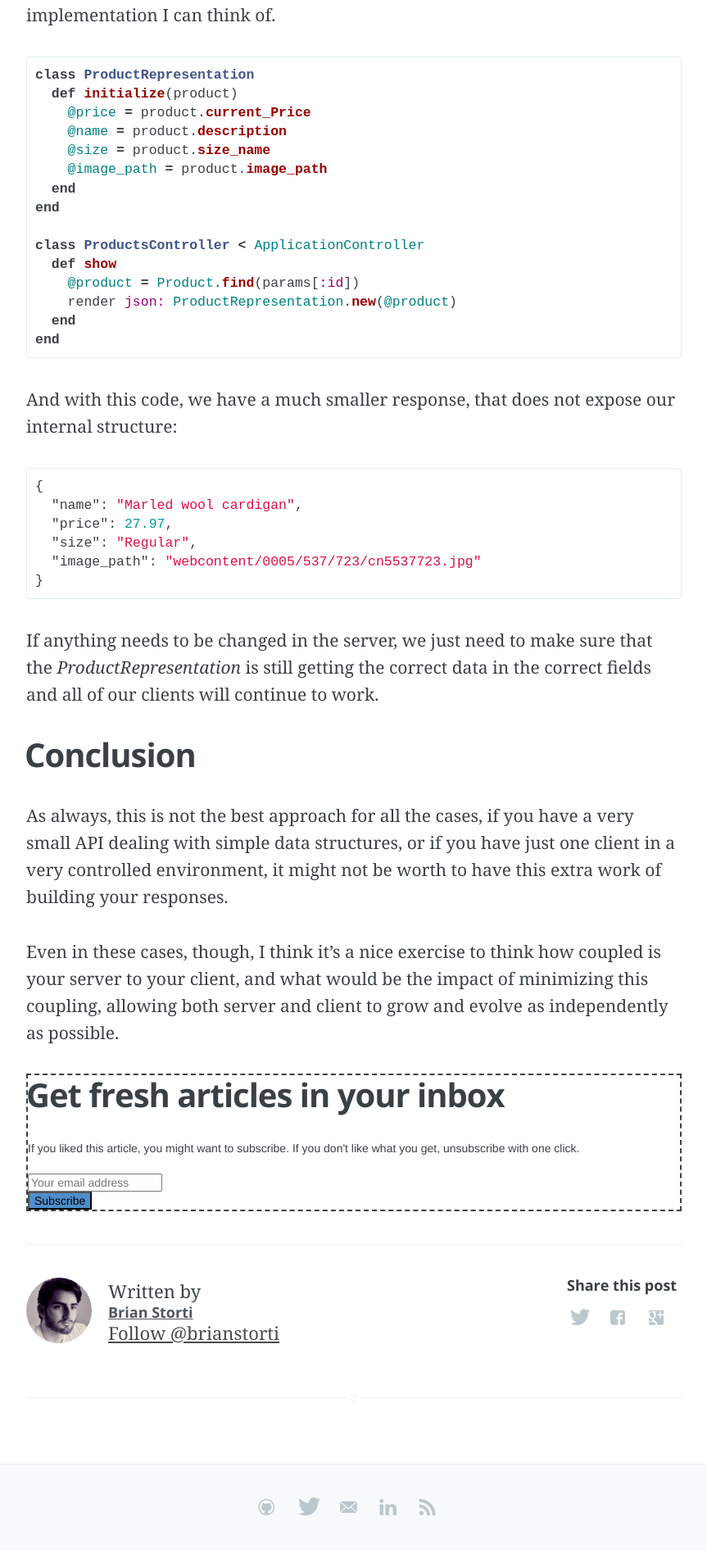
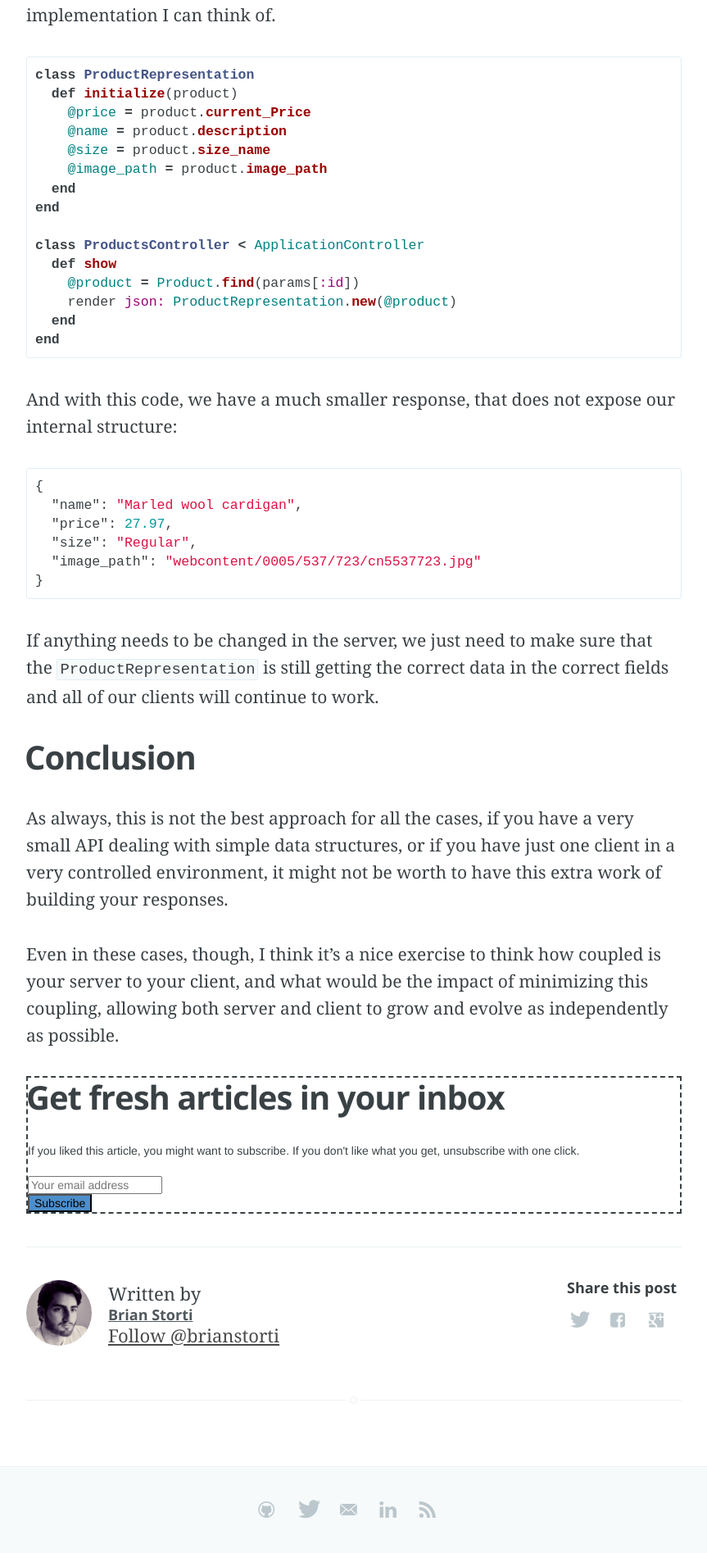
Before and after one commit to brianstorti/brianstorti.github.io, a Jekyll site: the page built from _posts/2014-07-20-avoiding-the-type-marshalling-trap.md, in a window 1280 px wide. Shown: the part 3335-5230 px from the top of the page at 82% size, without its empty margins (208-1071 px from the left). Built offline with Jekyll 4.4.1, drawn with Linux system fonts in a browser that asks for light colours; Markdown is read by kramdown in place of the engine named in the settings; a script that is not in the unit is left out; comment, search, counter and statistics services are not loaded.

Commit message:
use <code> instead of <i>

````diff
--- a/_posts/2014-07-20-avoiding-the-type-marshalling-trap.md
+++ b/_posts/2014-07-20-avoiding-the-type-marshalling-trap.md
@@ -127,7 +127,7 @@ And with this code, we have a much smaller response, that does not expose our in
 ```
 
 If anything needs to be changed in the server, we just need to make sure
-that the *ProductRepresentation* is still getting the correct data in the correct fields and all of our clients will continue to work.
+that the `ProductRepresentation` is still getting the correct data in the correct fields and all of our clients will continue to work.
 
 ## Conclusion
 
````
